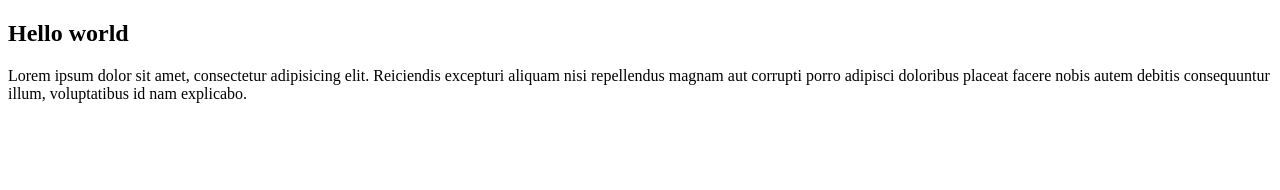
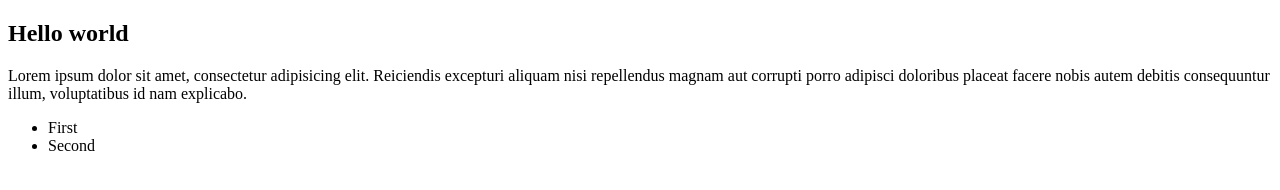
Before and after one commit to ivanprostream/tailwindcss, a plain HTML site: page index.html in a window 1280 px wide. Drawn offline with Linux system fonts and the light colour scheme.

Commit message:
Add list

```diff
--- a/index.html
+++ b/index.html
@@ -10,5 +10,9 @@
     <!-- Comments -->
     <h2>Hello world</h2>
     <p>Lorem ipsum dolor sit amet, consectetur adipisicing elit. Reiciendis excepturi aliquam nisi repellendus magnam aut corrupti porro adipisci doloribus placeat facere nobis autem debitis consequuntur illum, voluptatibus id nam explicabo.</p>
+    <ul>
+        <li>First</li>
+        <li>Second</li>
+    </ul>
 </body>
 </html>
```
